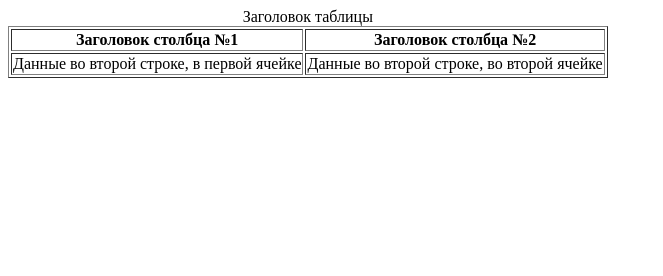
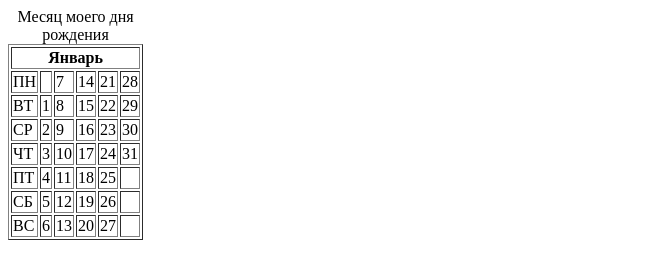
Before and after one commit to golubmv/Mihail_Golub, a plain HTML site: page tablici/work.html in a window 1280 px wide. Shown: the whole page, without its empty margins (0-663 px from the left). Drawn offline with Linux system fonts and the light colour scheme.

Commit message:
дата дня рождения

```diff
--- a/tablici/work.html
+++ b/tablici/work.html
@@ -7,16 +7,65 @@
 
 <body>
 <table border="1">
-    <CAPTION>Заголовок таблицы</CAPTION>
-    <TR>
-        <TH>Заголовок столбца №1</TH>
-        <TH>Заголовок столбца №2</TH>
+    <CAPTION>Месяц моего дня рождения</CAPTION>
+    <th colspan="6">Январь</th>
     </TR>
     <TR>
-        <TD>Данные во второй строке, в первой ячейке</TD>
-        <TD>Данные во второй строке, во второй ячейке</TD>
+        <TD>ПН</TD>
+        <TD></TD>
+        <TD>7</TD>
+        <TD>14</TD>
+        <TD>21</TD>
+        <TD>28</TD>
     </TR>
-
+    <tr>
+        <TD>ВТ</TD>
+        <TD>1</TD>
+        <TD>8</TD>
+        <TD>15</TD>
+        <TD>22</TD>
+        <TD>29</TD>
+    </tr>
+    <tr>
+        <TD>СР</TD>
+        <TD>2</TD>
+        <TD>9</TD>
+        <TD>16</TD>
+        <TD>23</TD>
+        <TD>30</TD>
+    </tr>
+    <tr>
+        <TD>ЧТ</TD>
+        <TD>3</TD>
+        <TD>10</TD>
+        <TD>17</TD>
+        <TD>24</TD>
+        <TD>31</TD>
+    </tr>
+    <tr>
+        <TD>ПТ</TD>
+        <TD>4</TD>
+        <TD>11</TD>
+        <TD>18</TD>
+        <TD>25</TD>
+        <TD></TD>
+    </tr>
+    <tr>
+        <TD>СБ</TD>
+        <TD>5</TD>
+        <TD>12</TD>
+        <TD>19</TD>
+        <TD>26</TD>
+        <TD></TD>
+    </tr>
+    <tr>
+        <TD>ВС</TD>
+        <TD>6</TD>
+        <TD>13</TD>
+        <TD>20</TD>
+        <TD>27</TD>
+        <TD></TD>
+    </tr>
 </table>
 </body>
 </html>
```
Also changed, not shown: Tegi/work1.html (added, +13 -0 lines), Tegi/index.html (renamed from index.html), Tegi/work.html (renamed from work.html).
